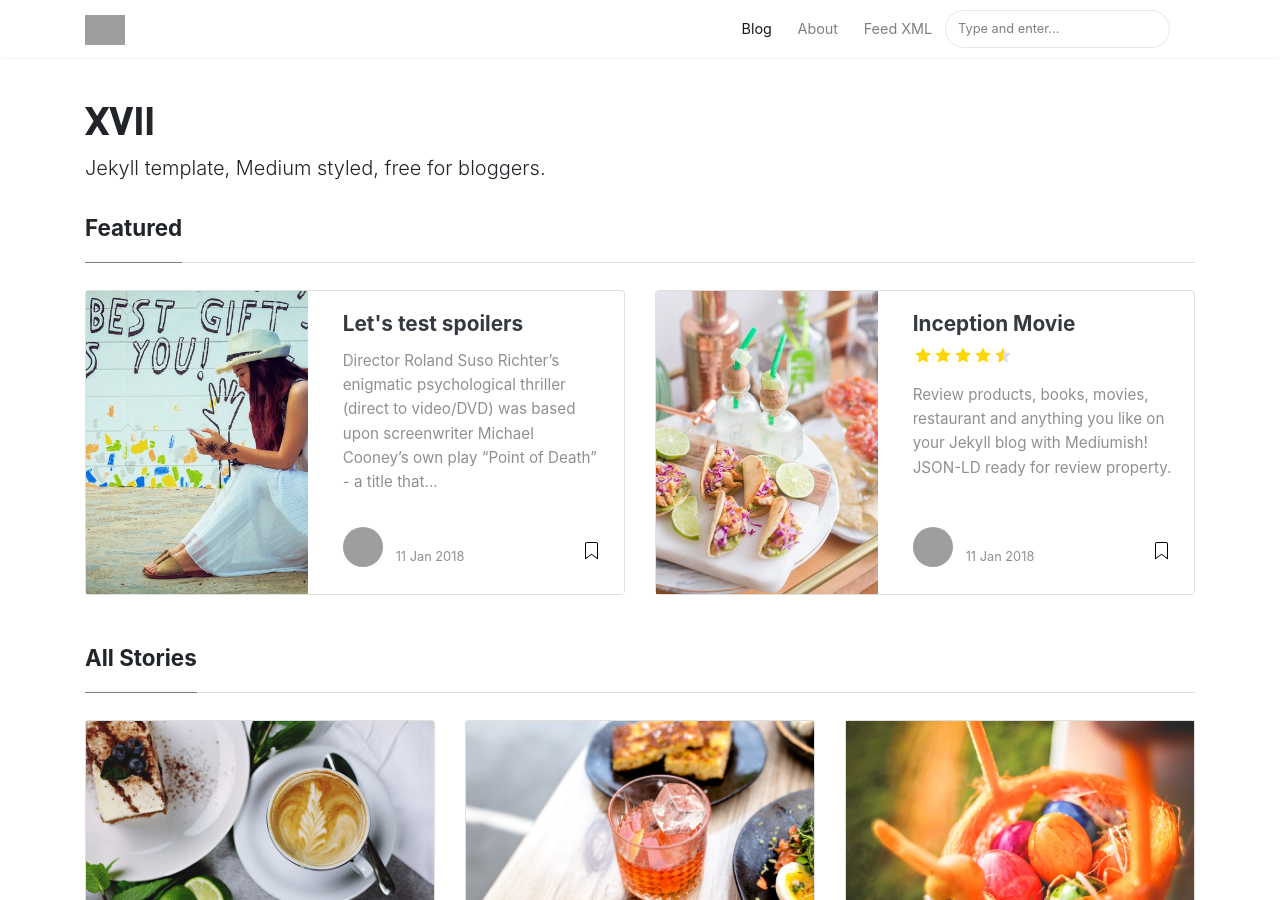
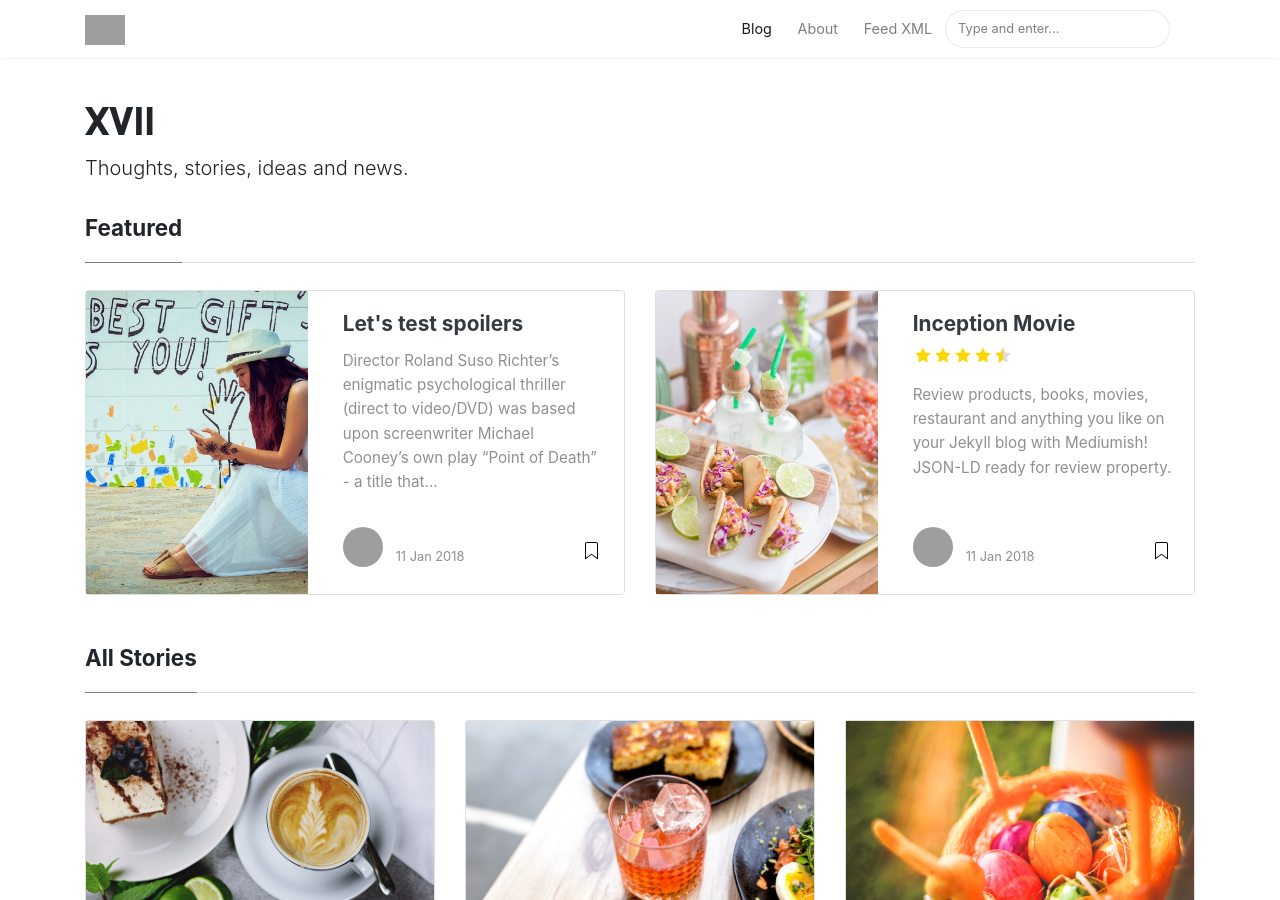
Before and after one commit to eliteaddy/eliteaddy.github.io, a Jekyll site: the page built from index.html, in a window 1280 px wide and 900 px high. Built offline with Jekyll 4.4.1, drawn with Linux system fonts in a browser that asks for light colours; nearby versions of some CDN libraries; the list of posts is cut into pages by our own code; grey boxes are pictures that could not be loaded.

Commit message:
Update _config.yml

```diff
--- a/_config.yml
+++ b/_config.yml
@@ -1,7 +1,7 @@
 # Site
 name: "XVII"
 title: "XVII"
-description: "Jekyll template, Medium styled, free for bloggers."
+description: "Thoughts, stories, ideas and news."
 logo: 'https://res-5.cloudinary.com/hbvjrqyqn/image/upload/q_auto/v1/ghost-blog-images/ghost-35852_640.png'
 favicon: 'https://res-5.cloudinary.com/hbvjrqyqn/image/upload/q_auto/v1/ghost-blog-images/ghost-35852_640.png'
 baseurl:
@@ -20,7 +20,7 @@ authors:
     email: aiadesile@gmail.com
     web: https://addy.vercel.app
     twitter: https://twitter.com/itsmasteraddy
-    description: "Author at XVII, a Web and Mobile Developer, and a blogger. I hope you'll enjoy our time together."
+    description: "Author at XVII, a Web and Mobile Developer, and a blogger. I hope we'll enjoy our time together."
 
 # Plugins
 plugins:
```
